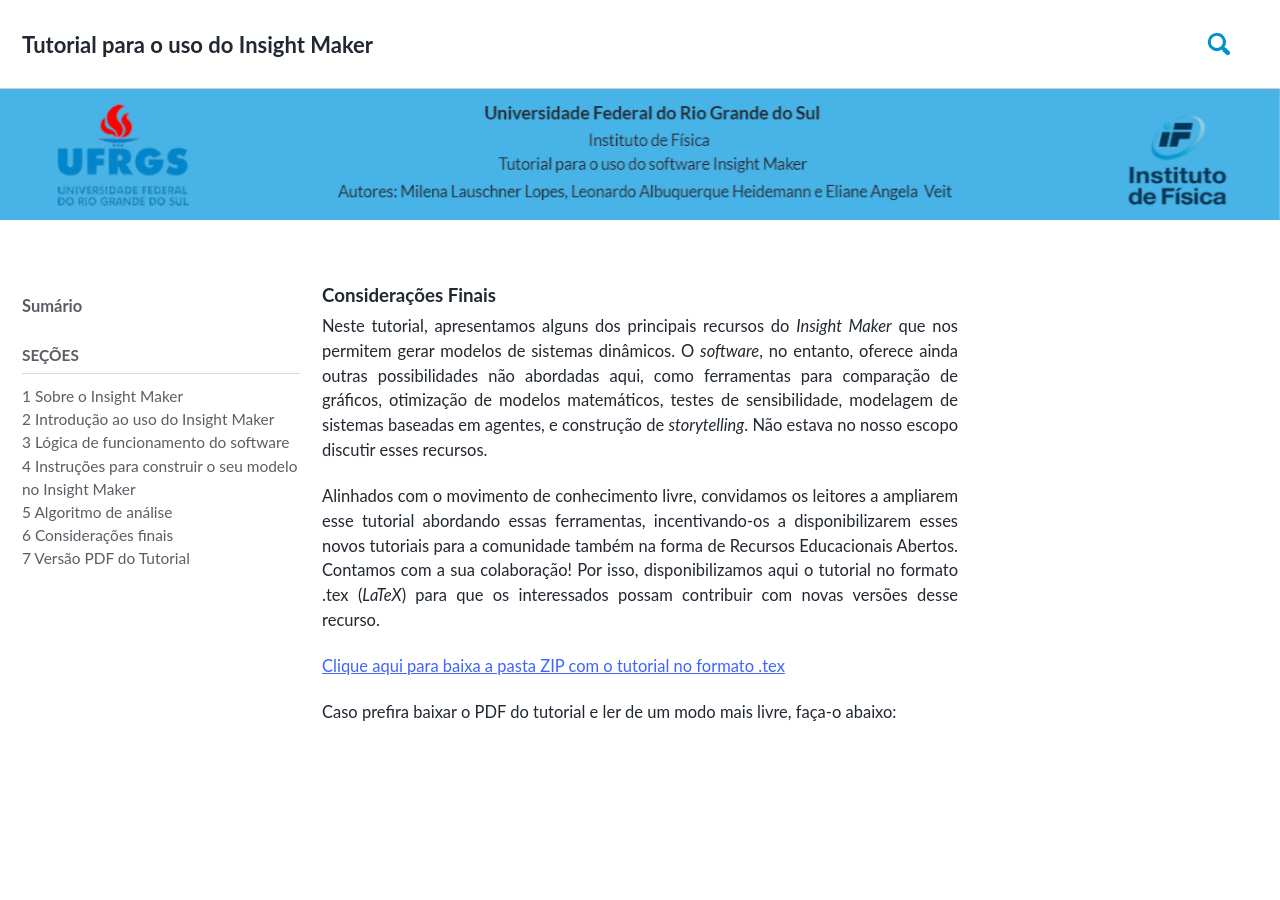
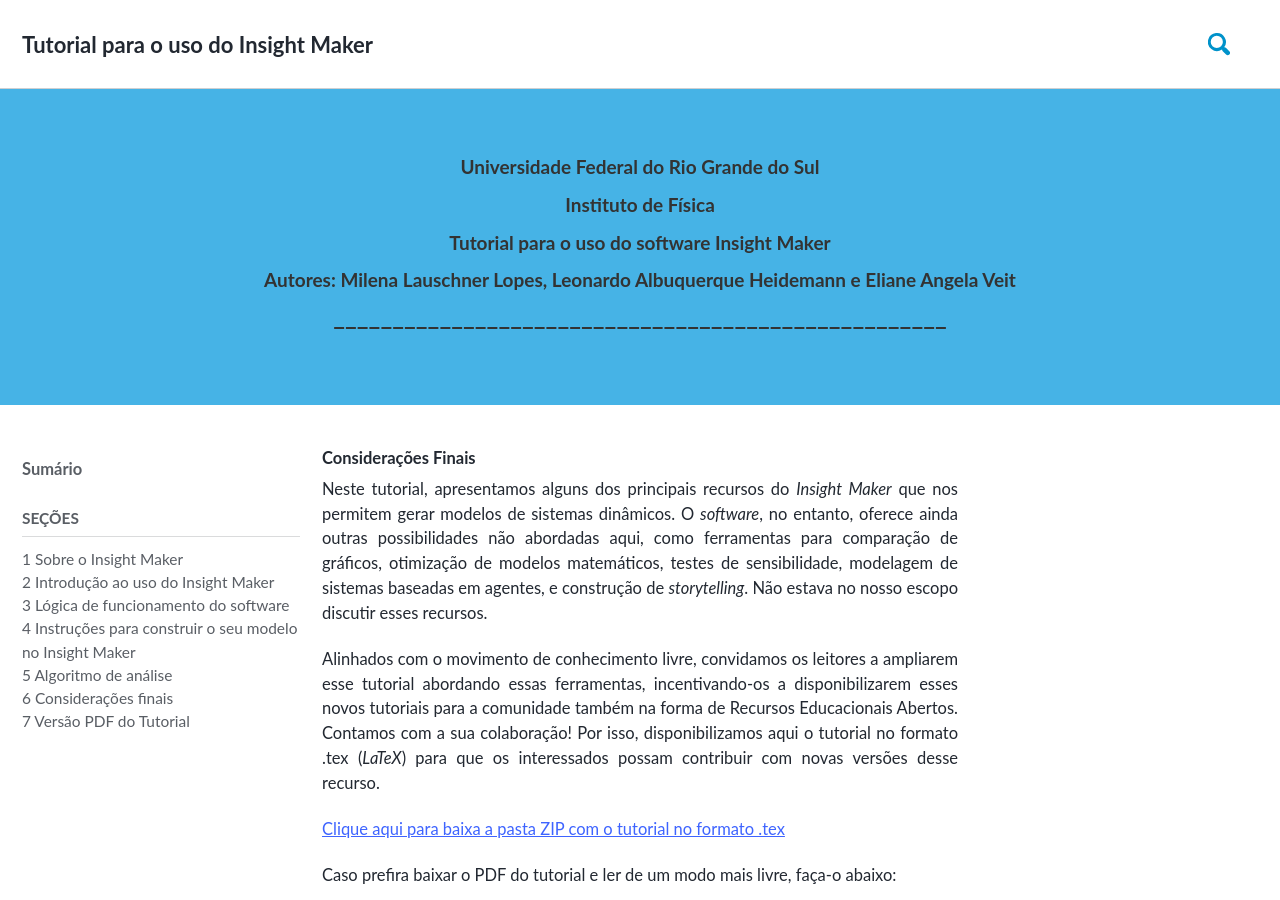
Before and after one commit to milenalauschner/MM, a Jekyll site: the page built from _pages/seção6.md, in a window 1280 px wide and 900 px high. Built offline with Jekyll 4.4.1, drawn with Linux system fonts in a browser that asks for light colours; cached includes are drawn as plain includes; nearby versions of some CDN libraries; some web fonts are replaced.

Commit message:
Update seção6.md

```diff
--- a/_pages/seção6.md
+++ b/_pages/seção6.md
@@ -1,14 +1,18 @@
 ---
-title: "Considerações Finais"
+title: "  "
 layout: single
 permalink: /seção6/
 author_profile: false
 header:
-  image: /assets/images/header6.png
+  overlay_color: "#46b3e6"
+  actions:
+    - label: "<small>Universidade Federal do Rio Grande do Sul</small><br /> <small>Instituto de Física</small><br /> <small>Tutorial para o uso do software Insight Maker</small><br /> <small>Autores: Milena Lauschner Lopes, Leonardo Albuquerque Heidemann e Eliane Angela Veit</small> ____________________________________________________"
+      url: "/#considerações-finais"
 sidebar:
   title: "Sumário"
   nav: blogroll
 ---
+# Considerações Finais
 
 Neste tutorial, apresentamos alguns dos principais recursos do _Insight Maker_ que nos permitem
 gerar modelos de sistemas dinâmicos. O _software_, no entanto, oferece ainda outras possibilidades
```
